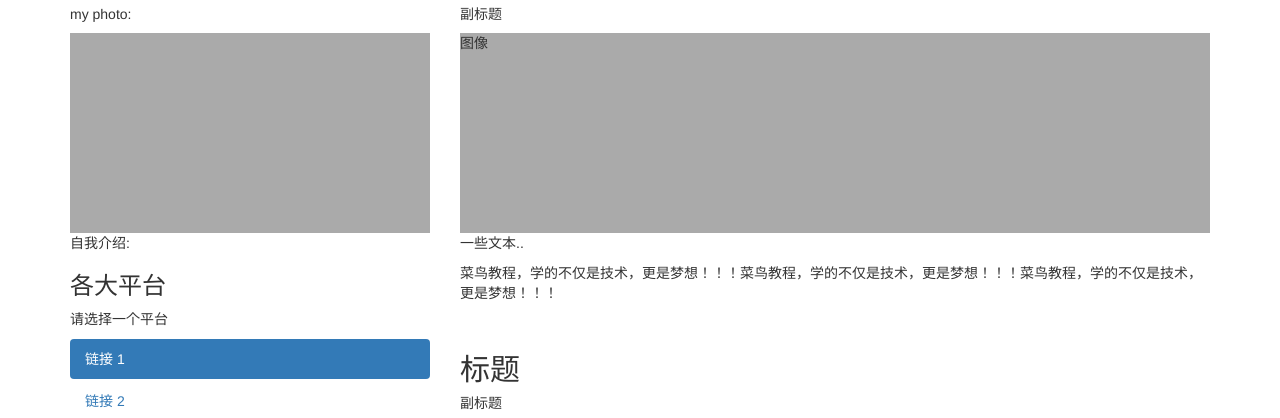
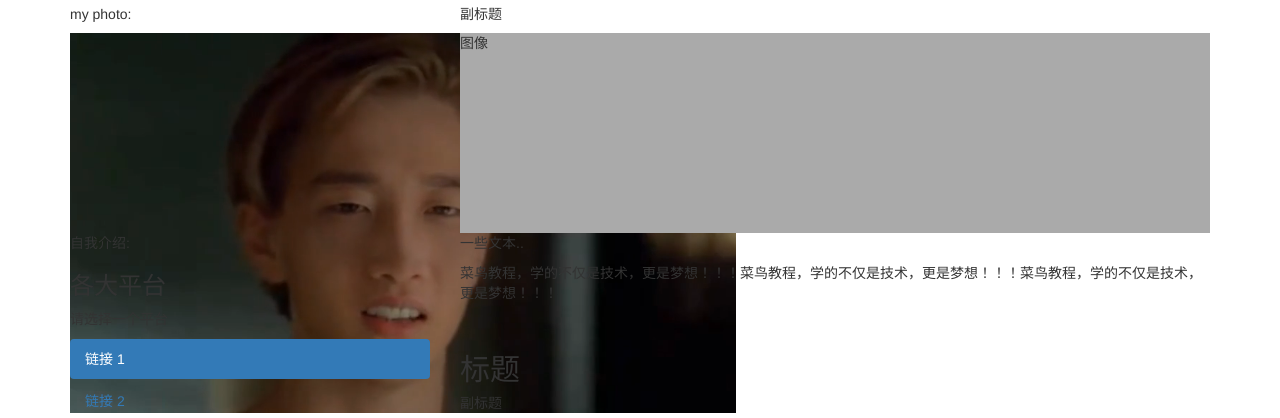
Before and after one commit to rsgz/rsgz.github.io, a plain HTML site: page index.html in a window 1280 px wide. Shown: the part 368-786 px from the top of the page. Drawn offline with nearby package versions, Linux system fonts and the light colour scheme.

Commit message:
Update index.html

```diff
--- a/index.html
+++ b/index.html
@@ -45,7 +45,7 @@
       <h2>关于我</h2>
       <h5>my photo:</h5>
       <div class="fakeimg">
-	      <img href='./rsgz肖像.png' />
+	      <img src='./rsgz肖像.png' />
 	    </div>
       <p>自我介绍:</p>
       <h3>各大平台</h3>
```
